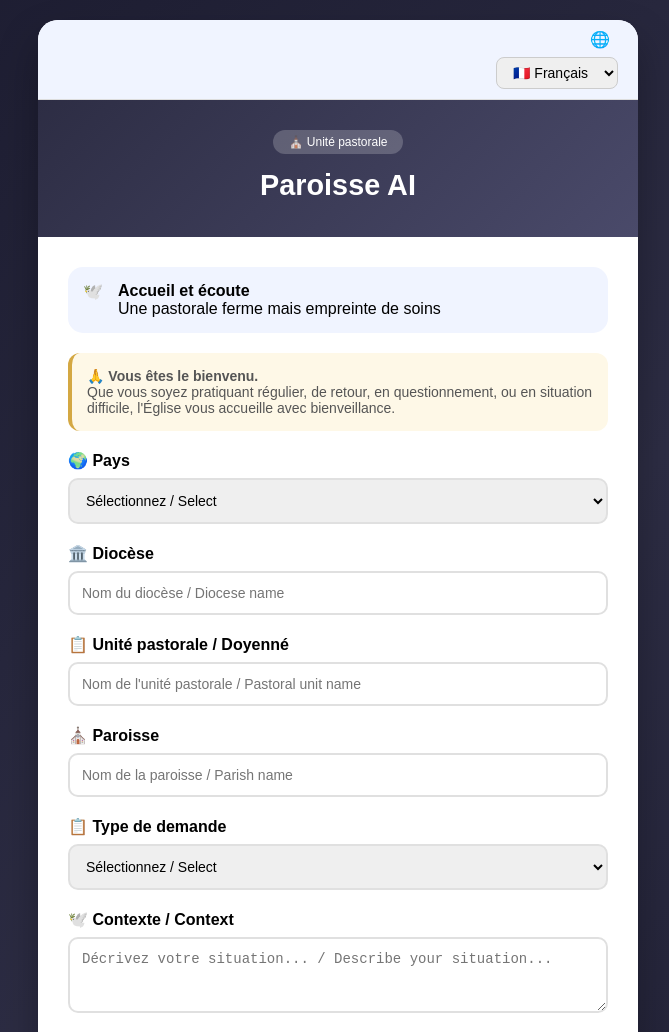
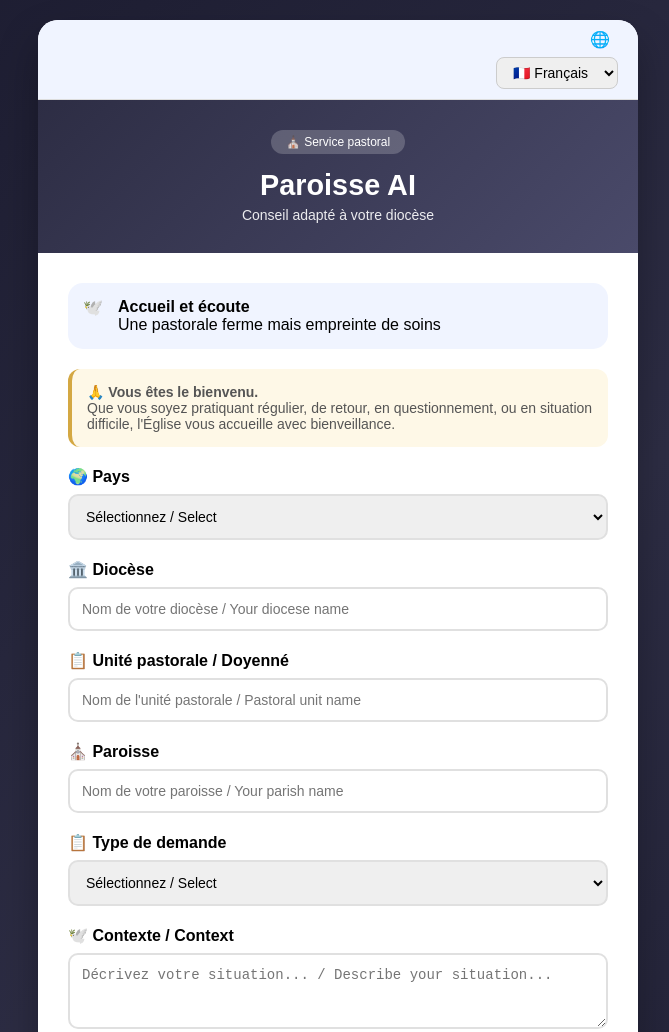
Before and after one commit to justice-aide-ca/paroisse-ai, a website: page public/index.html in a window 1280 px wide. Shown: the top 1032 px of the page, without its empty margins (302-971 px from the left). Drawn offline with Linux system fonts and the light colour scheme.

Commit message:
Version finale : service pastoral universel, footer corrigé

```diff
--- a/public/index.html
+++ b/public/index.html
@@ -2,7 +2,7 @@
 <html lang="fr">
 <head>
     <meta charset="UTF-8">
-    <title>Paroisse AI - Unité pastorale</title>
+    <title>Paroisse AI - Service pastoral</title>
     <style>
         * { margin: 0; padding: 0; box-sizing: border-box; }
         body {
@@ -147,9 +147,9 @@
 
 <!-- En-tête -->
 <div class="header">
-    <div class="badge">⛪ Unité pastorale</div>
+    <div class="badge">⛪ Service pastoral</div>
     <h1>Paroisse AI</h1>
-    <div class="subtitle"></div>
+    <div class="subtitle">Conseil adapté à votre diocèse</div>
 </div>
 
 <!-- Corps -->
@@ -175,7 +175,7 @@
 
         <div class="form-group">
             <label for="diocese">🏛️ Diocèse</label>
-            <input type="text" id="diocese" placeholder="Nom du diocèse / Diocese name" required>
+            <input type="text" id="diocese" placeholder="Nom de votre diocèse / Your diocese name" required>
         </div>
 
         <div class="form-group">
@@ -185,7 +185,7 @@
 
         <div class="form-group">
             <label for="paroisse">⛪ Paroisse</label>
-            <input type="text" id="paroisse" placeholder="Nom de la paroisse / Parish name" required>
+            <input type="text" id="paroisse" placeholder="Nom de votre paroisse / Your parish name" required>
         </div>
 
         <div class="form-group">
@@ -240,7 +240,7 @@
 
 <!-- Footer -->
 <div class="footer">
-    ⛪ Diocèse d'Edmundston &nbsp;|&nbsp;
+    ⛪ Service pastoral &nbsp;|&nbsp;
     <a href="/about">À propos / About</a> &nbsp;|&nbsp;
     <a href="/privacy">Confidentialité / Privacy</a> &nbsp;|&nbsp;
     <a href="/terms">Conditions / Terms</a> &nbsp;|&nbsp;
@@ -253,9 +253,9 @@
 // ===== TRADUCTIONS =====
 const translations = {
     fr: {
-        badge: "⛪ Unité pastorale",
+        badge: "⛪ Service pastoral",
         title: "Paroisse AI",
-        subtitle: "Diocèse d'Edmundston",
+        subtitle: "Conseil adapté à votre diocèse",
         info_title: "Accueil et écoute",
         info_text: "Une pastorale ferme mais empreinte de soins",
         label_pays: "🌍 Pays",
@@ -268,10 +268,10 @@ const translations = {
         label_nom: "🕊️ Nom complet / Full name",
         label_date: "📅 Date souhaitée / Desired date",
         button: "📩 Envoyer la demande / Submit request",
-        footer: ⛪ Unité pastorale &nbsp;|&nbsp;
-        placeholder_diocese: "Nom du diocèse / Diocese name",
+        footer: "⛪ Service pastoral",
+        placeholder_diocese: "Nom de votre diocèse / Your diocese name",
         placeholder_unite: "Nom de l'unité pastorale / Pastoral unit name",
-        placeholder_paroisse: "Nom de la paroisse / Parish name",
+        placeholder_paroisse: "Nom de votre paroisse / Your parish name",
         placeholder_contexte: "Décrivez votre situation... / Describe your situation...",
         placeholder_besoin: "Ce que vous recherchez... / What you are looking for...",
         placeholder_nom: "Nom et prénom / Full name",
@@ -282,9 +282,9 @@ const translations = {
         contact_note: "📞 Pour contacter un prêtre : appelez le secrétariat de votre paroisse."
     },
     en: {
-        badge: "⛪ Pastoral Unit",
+        badge: "⛪ Pastoral Service",
         title: "Paroisse AI",
-
+        subtitle: "Advice adapted to your diocese",
         info_title: "Welcome and listening",
         info_text: "A firm pastoral care, yet full of compassion",
         label_pays: "🌍 Country",
@@ -297,10 +297,10 @@ const translations = {
         label_nom: "🕊️ Full name",
         label_date: "📅 Desired date",
         button: "📩 Submit request",
-        footer: "⛪ Diocese of Edmundston",
-        placeholder_diocese: "Name of the diocese",
+        footer: "⛪ Pastoral Service",
+        placeholder_diocese: "Name of your diocese",
         placeholder_unite: "Name of the pastoral unit",
-        placeholder_paroisse: "Name of the parish",
+        placeholder_paroisse: "Name of your parish",
         placeholder_contexte: "Describe your situation...",
         placeholder_besoin: "What you are looking for...",
         placeholder_nom: "Full name",
--- a/server.js
+++ b/server.js
@@ -1,4 +1,3 @@
-
 require('dotenv').config();
 
 const express = require('express');
```
